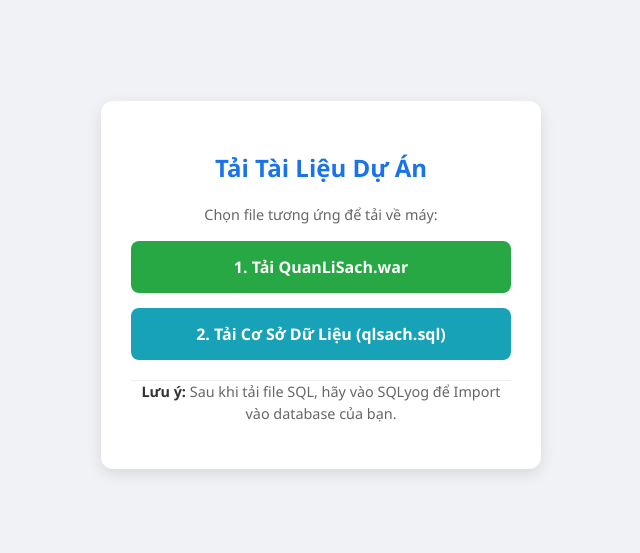
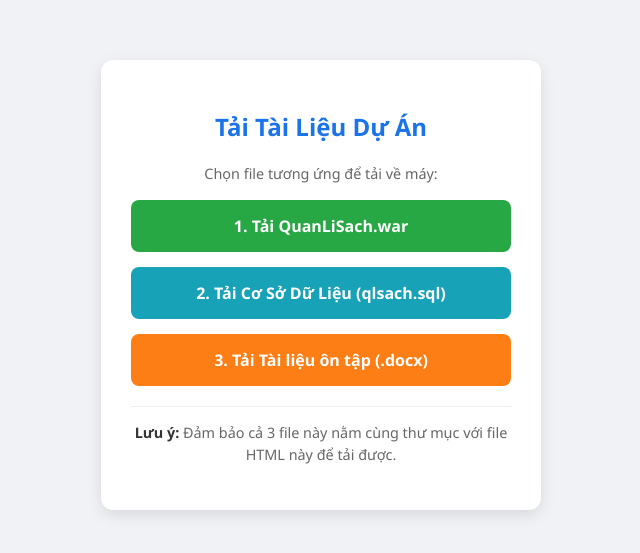
Before and after one commit to N3mmmm/n3mmmm.github.io, a plain HTML site: page index.html in a window 1280 px wide. Shown: the part 115-668 px from the top of the page, without its empty margins (319-959 px from the left). Drawn offline with Linux system fonts and the light colour scheme.

Commit message:
Add files via upload

```diff
--- a/index.html
+++ b/index.html
@@ -12,8 +12,10 @@
 
         /* Màu xanh lá cho file WAR */
         .btn-war { background: #28a745; color: white; }
-        /* Màu xanh dương cho file SQL */
+        /* Màu xanh dương nhạt cho file SQL */
         .btn-sql { background: #17a2b8; color: white; }
+        /* MỚI: Màu cam cho file Tài liệu (Word) */
+        .btn-doc { background: #fd7e14; color: white; }
 
         .btn:hover { opacity: 0.8; transform: translateY(-2px); box-shadow: 0 4px 8px rgba(0,0,0,0.2); }
         p { font-size: 0.9em; color: #666; line-height: 1.5; }
@@ -29,11 +31,14 @@
         <!-- Nút tải file ứng dụng -->
         <a href="QuanLiSach.war" class="btn btn-war" download>1. Tải QuanLiSach.war</a>
 
-        <!-- Nút tải file Database (Đã sửa tên thành qlsach.sql) -->
+        <!-- Nút tải file Database -->
         <a href="qlsach.sql" class="btn btn-sql" download>2. Tải Cơ Sở Dữ Liệu (qlsach.sql)</a>
 
-        <p style="margin-top:20px; border-top: 1px solid #eee;">
-            <b>Lưu ý:</b> Sau khi tải file SQL, hãy vào SQLyog để Import vào database của bạn.
+        <!-- MỚI: Nút tải file Tài liệu ôn tập -->
+        <a href="Tai lieu on tap.docx" class="btn btn-doc" download>3. Tải Tài liệu ôn tập (.docx)</a>
+
+        <p style="margin-top:20px; border-top: 1px solid #eee; padding-top: 15px;">
+            <b>Lưu ý:</b> Đảm bảo cả 3 file này nằm cùng thư mục với file HTML này để tải được.
         </p>
     </div>
 
```
Also changed, not shown: 1 other file.
